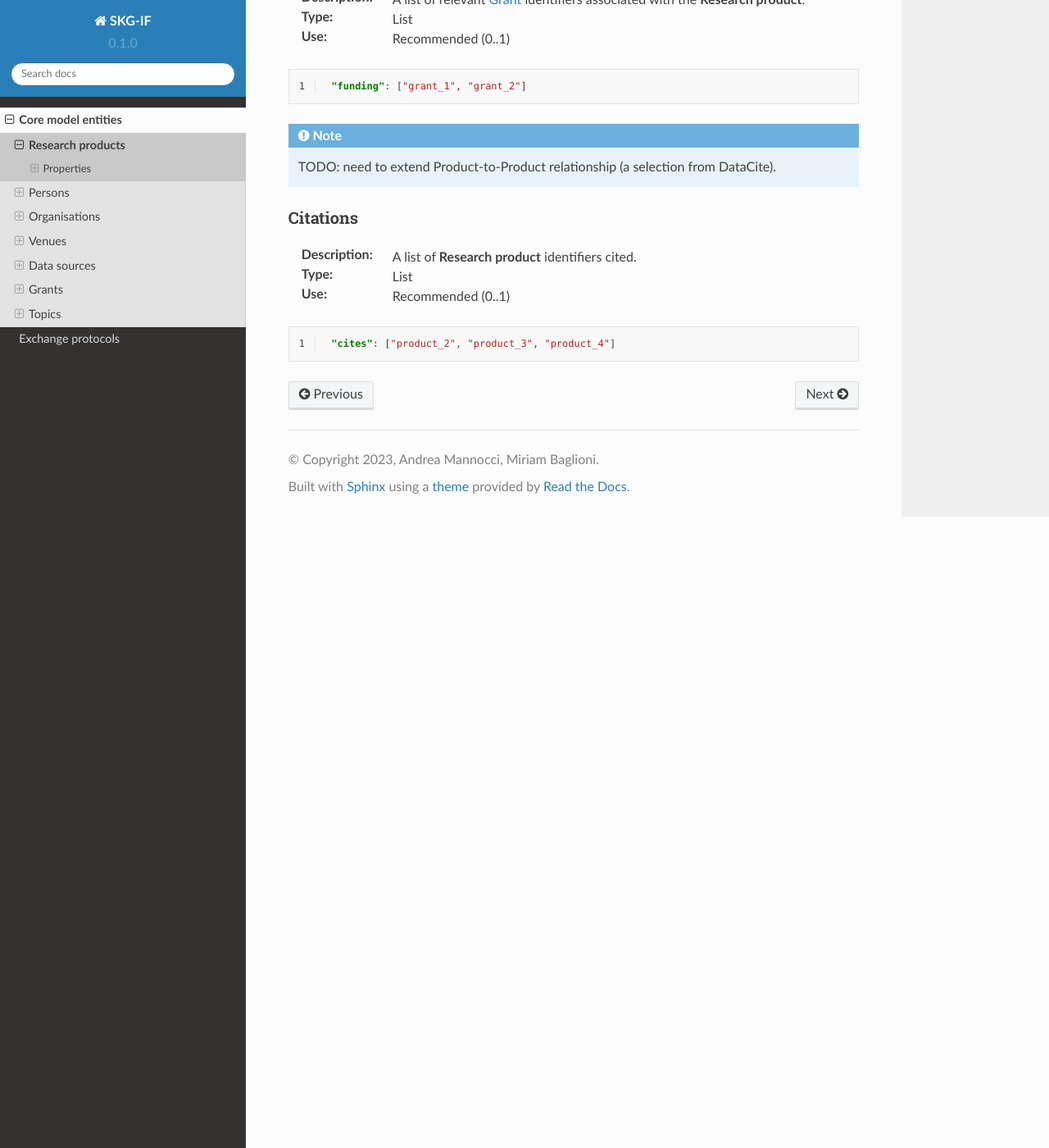
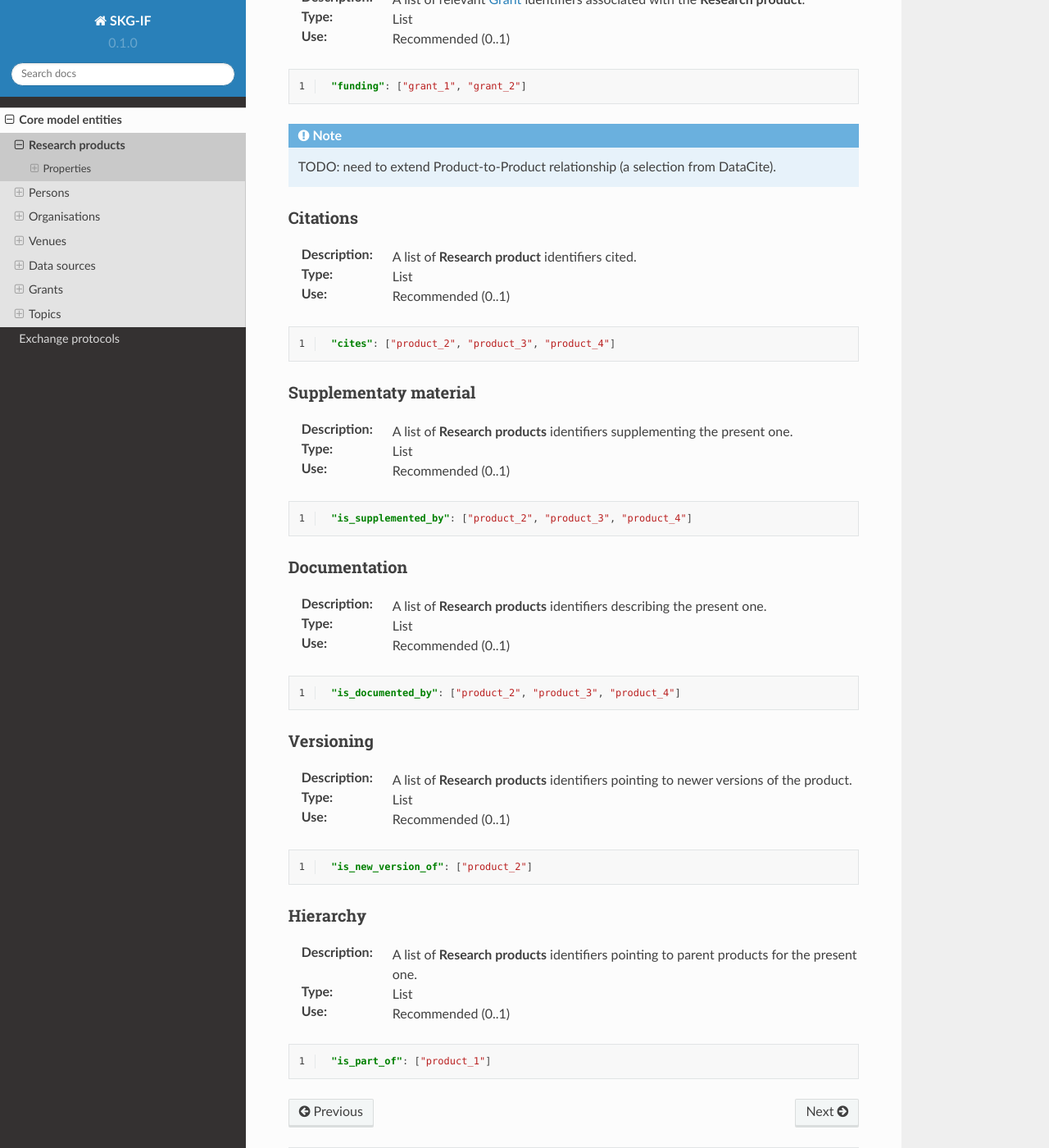
Before and after one commit to andremann/SKG-IF, a Sphinx documentation site: the page built from docs/source/products.rst, in a window 1280 px wide and 1400 px high, scrolled down 7693 px. Shown: the whole window at 82% size. Built offline with Sphinx 7.4.7 and the Read the Docs theme 2.0.0, drawn with Linux system fonts in a browser that asks for light colours; some of the changed text lies outside the part shown.

Commit message:
adding datacite rels to products

```diff
--- a/docs/source/products.rst
+++ b/docs/source/products.rst
@@ -363,3 +363,51 @@ Citations
    :linenos:
 
     "cites": ["product_2", "product_3", "product_4"]
+
+
+Supplementaty material
+--------------------
+:Description: A list of **Research products** identifiers supplementing the present one.
+:Type: List
+:Use: Recommended (0..1)
+
+.. code-block:: json
+   :linenos:
+
+    "is_supplemented_by": ["product_2", "product_3", "product_4"]
+
+
+Documentation
+--------------------
+:Description: A list of **Research products** identifiers describing the present one.
+:Type: List
+:Use: Recommended (0..1)
+
+.. code-block:: json
+   :linenos:
+
+    "is_documented_by": ["product_2", "product_3", "product_4"]
+
+
+Versioning
+--------------------
+:Description: A list of **Research products** identifiers pointing to newer versions of the product.
+:Type: List
+:Use: Recommended (0..1)
+
+.. code-block:: json
+   :linenos:
+
+    "is_new_version_of": ["product_2"]
+
+
+Hierarchy
+--------------------
+:Description: A list of **Research products** identifiers pointing to parent products for the present one.
+:Type: List
+:Use: Recommended (0..1)
+
+.. code-block:: json
+   :linenos:
+
+    "is_part_of": ["product_1"]
```
Also changed, not shown: other parts of docs/source/products.rst (+2 -2 lines).
